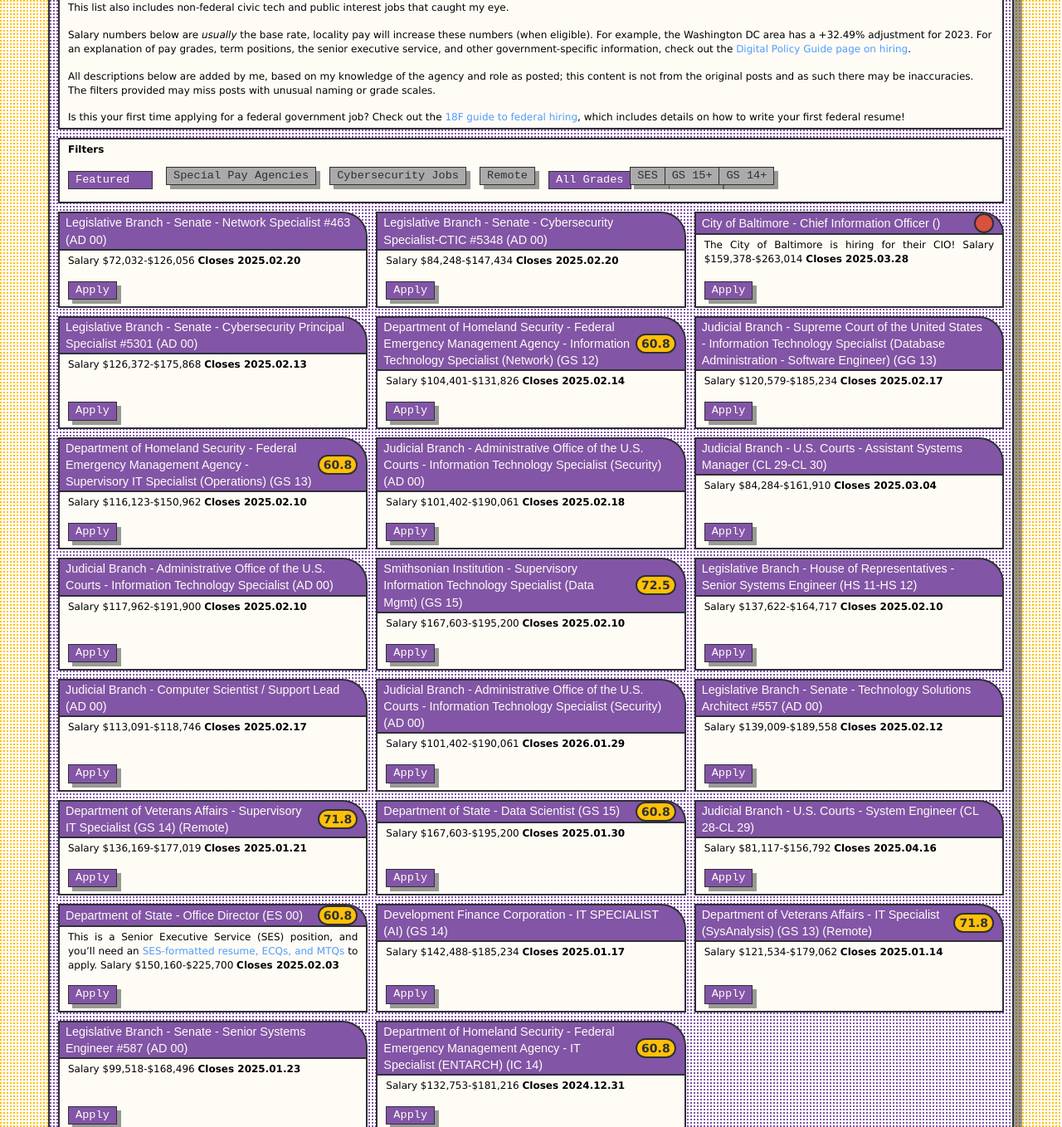
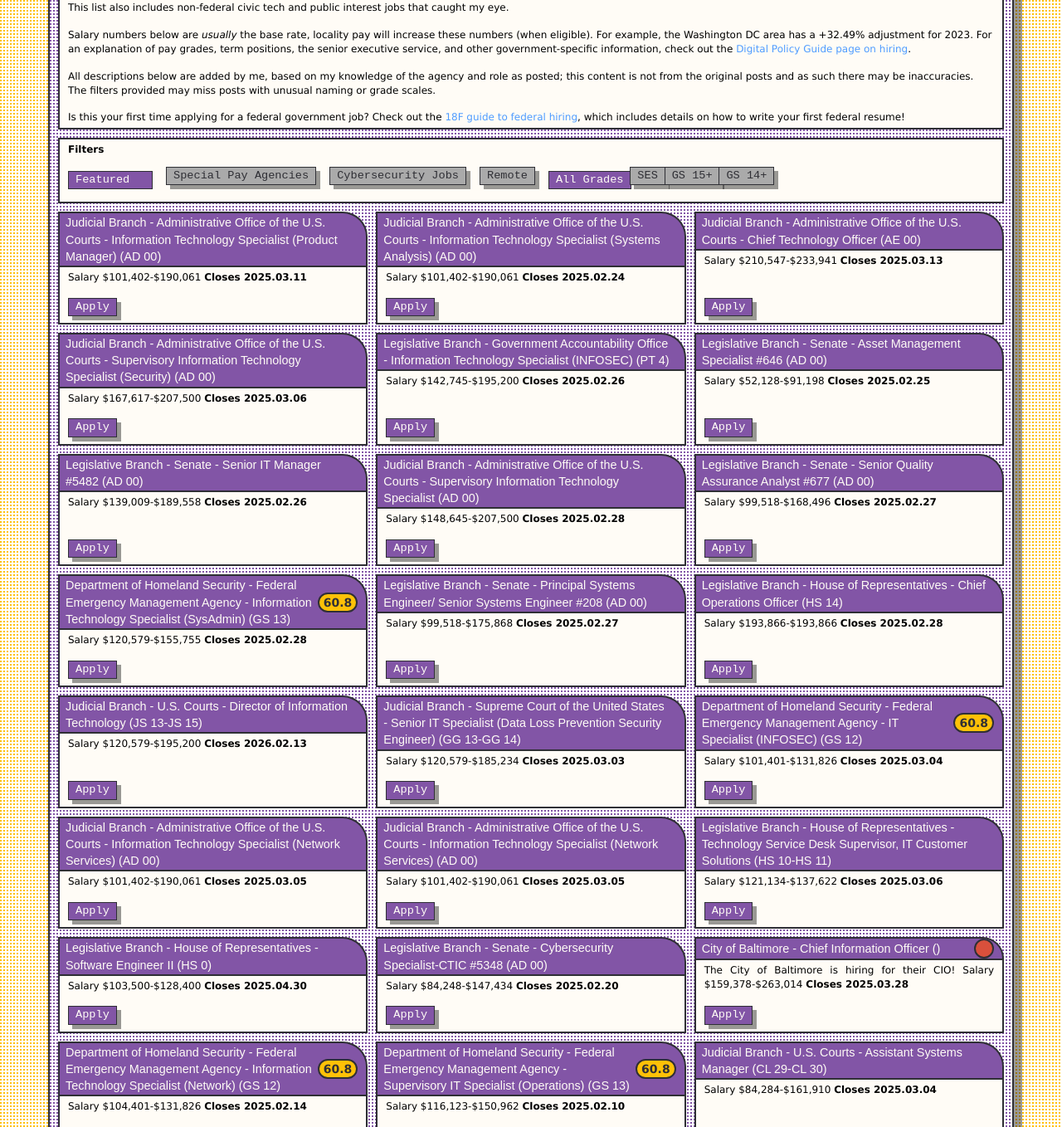
Before and after one commit to krusynth/billhunt.dev, a Jekyll site: the page built from usajobs.md, in a window 1280 px wide and 1400 px high, scrolled down 340 px, cut to the strip 0-1358 px from the top of the window. Shown: the whole strip at 83% size. Built offline with Jekyll 4.4.1, drawn with Linux system fonts in a browser that asks for light colours; some web fonts are replaced.

Commit message:
Updating jobs.

```diff
--- a/_data/usajobs.yml
+++ b/_data/usajobs.yml
@@ -1,15 +1,267 @@
-- id: '830694600'
-  posted: '2025-02-06T15:00:32.6070'
-  closes: '2025-02-20T23:59:59.9970'
+- id: '826059300'
+  posted: '2025-02-18T00:00:00.0000'
+  closes: '2025-03-11T23:59:59.9970'
+  agency: Judicial Branch - Administrative Office of the U.S. Courts
+  department: Judicial Branch
+  organization: Administrative Office of the U.S. Courts
+  title: Information Technology Specialist (Product Manager)
+  lowGrade: AD 00
+  highGrade: AD 00
+  salaryMin: 101402
+  salaryMax: 190061
+  url: https://www.usajobs.gov/GetJob/ViewDetails/826059300
+  remote: false
+  source: usajobs
+- id: '830296600'
+  posted: '2025-02-10T00:00:00.0000'
+  closes: '2025-02-24T23:59:59.9970'
+  agency: Judicial Branch - Administrative Office of the U.S. Courts
+  department: Judicial Branch
+  organization: Administrative Office of the U.S. Courts
+  title: Information Technology Specialist (Systems Analysis)
+  lowGrade: AD 00
+  highGrade: AD 00
+  salaryMin: 101402
+  salaryMax: 190061
+  url: https://www.usajobs.gov/GetJob/ViewDetails/830296600
+  remote: false
+  source: usajobs
+- id: '830705100'
+  posted: '2025-02-13T00:00:00.0000'
+  closes: '2025-03-13T23:59:59.9970'
+  agency: Judicial Branch - Administrative Office of the U.S. Courts
+  department: Judicial Branch
+  organization: Administrative Office of the U.S. Courts
+  title: Chief Technology Officer
+  lowGrade: AE 00
+  highGrade: AE 00
+  salaryMin: 210547
+  salaryMax: 233941
+  url: https://www.usajobs.gov/GetJob/ViewDetails/830705100
+  remote: false
+  source: usajobs
+- id: '831068500'
+  posted: '2025-02-21T00:00:00.0000'
+  closes: '2025-03-06T23:59:59.9970'
+  agency: Judicial Branch - Administrative Office of the U.S. Courts
+  department: Judicial Branch
+  organization: Administrative Office of the U.S. Courts
+  title: Supervisory Information Technology Specialist (Security)
+  lowGrade: AD 00
+  highGrade: AD 00
+  salaryMin: 167617
+  salaryMax: 207500
+  url: https://www.usajobs.gov/GetJob/ViewDetails/831068500
+  remote: false
+  source: usajobs
+- id: '831111600'
+  posted: '2025-02-12T00:00:00.0000'
+  closes: '2025-02-26T23:59:59.9970'
+  agency: Legislative Branch - Government Accountability Office
+  department: Legislative Branch
+  organization: Government Accountability Office
+  title: Information Technology Specialist (INFOSEC)
+  lowGrade: PT 4
+  highGrade: PT 4
+  salaryMin: 142745
+  salaryMax: 195200
+  url: https://www.usajobs.gov/GetJob/ViewDetails/831111600
+  remote: false
+  source: usajobs
+- id: '831176900'
+  posted: '2025-02-11T00:00:00.0000'
+  closes: '2025-02-25T23:59:59.9970'
   agency: Legislative Branch - Senate
   department: Legislative Branch
   organization: Senate
-  title: 'Network Specialist #463'
+  title: 'Asset Management Specialist #646'
   lowGrade: AD 00
   highGrade: AD 00
-  salaryMin: 72032
-  salaryMax: 126056
-  url: https://www.usajobs.gov/GetJob/ViewDetails/830694600
+  salaryMin: 52128
+  salaryMax: 91198
+  url: https://www.usajobs.gov/GetJob/ViewDetails/831176900
+  remote: false
+  source: usajobs
+- id: '831356300'
+  posted: '2025-02-12T16:00:30.5170'
+  closes: '2025-02-26T23:59:59.9970'
+  agency: Legislative Branch - Senate
+  department: Legislative Branch
+  organization: Senate
+  title: 'Senior IT Manager #5482'
+  lowGrade: AD 00
+  highGrade: AD 00
+  salaryMin: 139009
+  salaryMax: 189558
+  url: https://www.usajobs.gov/GetJob/ViewDetails/831356300
+  remote: false
+  source: usajobs
+- id: '831457500'
+  posted: '2025-02-14T00:00:00.0000'
+  closes: '2025-02-28T23:59:59.9970'
+  agency: Judicial Branch - Administrative Office of the U.S. Courts
+  department: Judicial Branch
+  organization: Administrative Office of the U.S. Courts
+  title: Supervisory Information  Technology Specialist
+  lowGrade: AD 00
+  highGrade: AD 00
+  salaryMin: 148645
+  salaryMax: 207500
+  url: https://www.usajobs.gov/GetJob/ViewDetails/831457500
+  remote: false
+  source: usajobs
+- id: '831484900'
+  posted: '2025-02-13T13:00:37.3830'
+  closes: '2025-02-27T23:59:59.9970'
+  agency: Legislative Branch - Senate
+  department: Legislative Branch
+  organization: Senate
+  title: 'Senior Quality Assurance Analyst #677'
+  lowGrade: AD 00
+  highGrade: AD 00
+  salaryMin: 99518
+  salaryMax: 168496
+  url: https://www.usajobs.gov/GetJob/ViewDetails/831484900
+  remote: false
+  source: usajobs
+- id: '831495300'
+  posted: '2025-02-14T10:36:06.1530'
+  closes: '2025-02-28T23:59:59.9970'
+  agency: Department of Homeland Security - Federal Emergency Management Agency
+  department: Department of Homeland Security
+  organization: Federal Emergency Management Agency
+  title: Information Technology Specialist (SysAdmin)
+  lowGrade: GS 13
+  highGrade: GS 13
+  salaryMin: 120579
+  salaryMax: 155755
+  url: https://www.usajobs.gov/GetJob/ViewDetails/831495300
+  remote: false
+  source: usajobs
+- id: '831518100'
+  posted: '2025-02-13T15:00:55.4030'
+  closes: '2025-02-27T23:59:59.9970'
+  agency: Legislative Branch - Senate
+  department: Legislative Branch
+  organization: Senate
+  title: 'Principal Systems Engineer/ Senior Systems Engineer #208'
+  lowGrade: AD 00
+  highGrade: AD 00
+  salaryMin: 99518
+  salaryMax: 175868
+  url: https://www.usajobs.gov/GetJob/ViewDetails/831518100
+  remote: false
+  source: usajobs
+- id: '831559200'
+  posted: '2025-02-13T18:00:22.1630'
+  closes: '2025-02-28T23:59:59.9970'
+  agency: Legislative Branch - House of Representatives
+  department: Legislative Branch
+  organization: House of Representatives
+  title: Chief Operations Officer
+  lowGrade: HS 14
+  highGrade: HS 14
+  salaryMin: 193866
+  salaryMax: 193866
+  url: https://www.usajobs.gov/GetJob/ViewDetails/831559200
+  remote: false
+  source: usajobs
+- id: '831587200'
+  posted: '2025-02-14T00:00:00.0000'
+  closes: '2026-02-13T23:59:59.9970'
+  agency: Judicial Branch - U.S. Courts
+  department: Judicial Branch
+  organization: U.S. Courts
+  title: Director of Information Technology
+  lowGrade: JS 13
+  highGrade: JS 15
+  salaryMin: 120579
+  salaryMax: 195200
+  url: https://www.usajobs.gov/GetJob/ViewDetails/831587200
+  remote: false
+  source: usajobs
+- id: '831587600'
+  posted: '2025-02-14T09:32:12.4100'
+  closes: '2025-03-03T23:59:59.9970'
+  agency: Judicial Branch - Supreme Court of the United States
+  department: Judicial Branch
+  organization: Supreme Court of the United States
+  title: Senior IT Specialist (Data Loss Prevention Security Engineer)
+  lowGrade: GG 13
+  highGrade: GG 14
+  salaryMin: 120579
+  salaryMax: 185234
+  url: https://www.usajobs.gov/GetJob/ViewDetails/831587600
+  remote: false
+  source: usajobs
+- id: '831702300'
+  posted: '2025-02-18T08:26:56.9000'
+  closes: '2025-03-04T23:59:59.9970'
+  agency: Department of Homeland Security - Federal Emergency Management Agency
+  department: Department of Homeland Security
+  organization: Federal Emergency Management Agency
+  title: IT Specialist (INFOSEC)
+  lowGrade: GS 12
+  highGrade: GS 12
+  salaryMin: 101401
+  salaryMax: 131826
+  url: https://www.usajobs.gov/GetJob/ViewDetails/831702300
+  remote: false
+  source: usajobs
+- id: '831732000'
+  posted: '2025-02-19T00:00:00.0000'
+  closes: '2025-03-05T23:59:59.9970'
+  agency: Judicial Branch - Administrative Office of the U.S. Courts
+  department: Judicial Branch
+  organization: Administrative Office of the U.S. Courts
+  title: Information Technology Specialist (Network Services)
+  lowGrade: AD 00
+  highGrade: AD 00
+  salaryMin: 101402
+  salaryMax: 190061
+  url: https://www.usajobs.gov/GetJob/ViewDetails/831732000
+  remote: false
+  source: usajobs
+- id: '831752500'
+  posted: '2025-02-19T00:00:00.0000'
+  closes: '2025-03-05T23:59:59.9970'
+  agency: Judicial Branch - Administrative Office of the U.S. Courts
+  department: Judicial Branch
+  organization: Administrative Office of the U.S. Courts
+  title: Information Technology Specialist (Network Services)
+  lowGrade: AD 00
+  highGrade: AD 00
+  salaryMin: 101402
+  salaryMax: 190061
+  url: https://www.usajobs.gov/GetJob/ViewDetails/831752500
+  remote: false
+  source: usajobs
+- id: '832100800'
+  posted: '2025-02-20T16:00:27.8430'
+  closes: '2025-03-06T23:59:59.9970'
+  agency: Legislative Branch - House of Representatives
+  department: Legislative Branch
+  organization: House of Representatives
+  title: Technology Service Desk Supervisor, IT Customer Solutions
+  lowGrade: HS 10
+  highGrade: HS 11
+  salaryMin: 121134
+  salaryMax: 137622
+  url: https://www.usajobs.gov/GetJob/ViewDetails/832100800
+  remote: false
+  source: usajobs
+- id: '832152200'
+  posted: '2025-02-21T10:00:34.4670'
+  closes: '2025-04-30T23:59:59.9970'
+  agency: Legislative Branch - House of Representatives
+  department: Legislative Branch
+  organization: House of Representatives
+  title: Software Engineer II
+  lowGrade: HS 0
+  highGrade: HS 0
+  salaryMin: 103500
+  salaryMax: 128400
+  url: https://www.usajobs.gov/GetJob/ViewDetails/832152200
   remote: false
   source: usajobs
 - id: '830694700'
@@ -40,20 +292,6 @@
   remote: false
   source: other
   content: The City of Baltimore is hiring for their CIO!
-- id: '829979000'
-  posted: '2025-01-30T17:00:35.9900'
-  closes: '2025-02-13T23:59:59.9970'
-  agency: Legislative Branch - Senate
-  department: Legislative Branch
-  organization: Senate
-  title: 'Cybersecurity Principal Specialist #5301'
-  lowGrade: AD 00
-  highGrade: AD 00
-  salaryMin: 126372
-  salaryMax: 175868
-  url: https://www.usajobs.gov/GetJob/ViewDetails/829979000
-  remote: false
-  source: usajobs
 - id: '830082200'
   posted: '2025-01-31T00:00:00.0000'
   closes: '2025-02-14T23:59:59.9970'
@@ -66,22 +304,6 @@
   salaryMin: 104401
   salaryMax: 131826
   url: https://www.usajobs.gov/GetJob/ViewDetails/830082200
-  remote: false
-  source: usajobs
-- id: '830158200'
-  posted: '2025-02-03T07:37:10.8630'
-  closes: '2025-02-17T23:59:59.9970'
-  agency: Judicial Branch - Supreme Court of the United States
-  department: Judicial Branch
-  organization: Supreme Court of the United States
-  title: >-
-    Information Technology Specialist (Database Administration - Software
-    Engineer)
-  lowGrade: GG 13
-  highGrade: GG 13
-  salaryMin: 120579
-  salaryMax: 185234
-  url: https://www.usajobs.gov/GetJob/ViewDetails/830158200
   remote: false
   source: usajobs
 - id: '830187200'
@@ -98,20 +320,6 @@
   url: https://www.usajobs.gov/GetJob/ViewDetails/830187200
   remote: false
   source: usajobs
-- id: '830265900'
-  posted: '2025-02-04T00:00:00.0000'
-  closes: '2025-02-18T23:59:59.9970'
-  agency: Judicial Branch - Administrative Office of the U.S. Courts
-  department: Judicial Branch
-  organization: Administrative Office of the U.S. Courts
-  title: Information Technology Specialist (Security)
-  lowGrade: AD 00
-  highGrade: AD 00
-  salaryMin: 101402
-  salaryMax: 190061
-  url: https://www.usajobs.gov/GetJob/ViewDetails/830265900
-  remote: false
-  source: usajobs
 - id: '830427000'
   posted: '2025-02-04T16:19:57.3970'
   closes: '2025-03-04T23:59:59.9970'
@@ -124,20 +332,6 @@
   salaryMin: 84284
   salaryMax: 161910
   url: https://www.usajobs.gov/GetJob/ViewDetails/830427000
-  remote: false
-  source: usajobs
-- id: '826984600'
-  posted: '2025-01-25T00:00:00.0000'
-  closes: '2025-02-10T23:59:59.9970'
-  agency: Judicial Branch - Administrative Office of the U.S. Courts
-  department: Judicial Branch
-  organization: Administrative Office of the U.S. Courts
-  title: Information Technology Specialist
-  lowGrade: AD 00
-  highGrade: AD 00
-  salaryMin: 117962
-  salaryMax: 191900
-  url: https://www.usajobs.gov/GetJob/ViewDetails/826984600
   remote: false
   source: usajobs
 - id: '829355300'
@@ -154,20 +348,6 @@
   url: https://www.usajobs.gov/GetJob/ViewDetails/829355300
   remote: false
   source: usajobs
-- id: '829417600'
-  posted: '2025-01-27T13:00:35.9570'
-  closes: '2025-02-10T23:59:59.9970'
-  agency: Legislative Branch - House of Representatives
-  department: Legislative Branch
-  organization: House of Representatives
-  title: Senior Systems Engineer
-  lowGrade: HS 11
-  highGrade: HS 12
-  salaryMin: 137622
-  salaryMax: 164717
-  url: https://www.usajobs.gov/GetJob/ViewDetails/829417600
-  remote: false
-  source: usajobs
 - id: '829468900'
   posted: '2025-01-27T16:43:49.8570'
   closes: '2025-02-17T23:59:59.9970'
@@ -180,20 +360,6 @@
   salaryMin: 113091
   salaryMax: 118746
   url: https://www.usajobs.gov/GetJob/ViewDetails/829468900
-  remote: false
-  source: usajobs
-- id: '829630200'
-  posted: '2025-01-30T00:00:00.0000'
-  closes: '2026-01-29T23:59:59.9970'
-  agency: Judicial Branch - Administrative Office of the U.S. Courts
-  department: Judicial Branch
-  organization: Administrative Office of the U.S. Courts
-  title: Information Technology Specialist (Security)
-  lowGrade: AD 00
-  highGrade: AD 00
-  salaryMin: 101402
-  salaryMax: 190061
-  url: https://www.usajobs.gov/GetJob/ViewDetails/829630200
   remote: false
   source: usajobs
 - id: '829809100'
@@ -210,20 +376,6 @@
   url: https://www.usajobs.gov/GetJob/ViewDetails/829809100
   remote: false
   source: usajobs
-- id: '827902800'
-  posted: '2025-01-14T08:32:39.0730'
-  closes: '2025-01-21T23:59:59.9970'
-  agency: Department of Veterans Affairs
-  department: Department of Veterans Affairs
-  organization: Deputy Assistant Secretary for Information and Technology
-  title: Supervisory IT Specialist
-  lowGrade: GS 14
-  highGrade: GS 14
-  salaryMin: 136169
-  salaryMax: 177019
-  url: https://www.usajobs.gov/GetJob/ViewDetails/827902800
-  remote: true
-  source: usajobs
 - id: '828213100'
   posted: '2025-01-16T00:00:00.0000'
   closes: '2025-01-30T23:59:59.9970'
@@ -236,20 +388,6 @@
   salaryMin: 167603
   salaryMax: 195200
   url: https://www.usajobs.gov/GetJob/ViewDetails/828213100
-  remote: false
-  source: usajobs
-- id: '828639300'
-  posted: '2025-01-16T17:49:51.4370'
-  closes: '2025-04-16T23:59:59.9970'
-  agency: Judicial Branch - U.S. Courts
-  department: Judicial Branch
-  organization: U.S. Courts
-  title: System Engineer
-  lowGrade: CL 28
-  highGrade: CL 29
-  salaryMin: 81117
-  salaryMax: 156792
-  url: https://www.usajobs.gov/GetJob/ViewDetails/828639300
   remote: false
   source: usajobs
 - id: '828868100'
@@ -266,20 +404,6 @@
   url: https://www.usajobs.gov/GetJob/ViewDetails/828868100
   remote: false
   source: usajobs
-- id: '826320300'
-  posted: '2025-01-06T00:00:00.0000'
-  closes: '2025-01-17T23:59:59.9970'
-  agency: Development Finance Corporation
-  department: Other Agencies and Independent Organizations
-  organization: Development Finance Corporation
-  title: IT SPECIALIST (AI)
-  lowGrade: GS 14
-  highGrade: GS 14
-  salaryMin: 142488
-  salaryMax: 185234
-  url: https://www.usajobs.gov/GetJob/ViewDetails/826320300
-  remote: false
-  source: usajobs
 - id: '827031500'
   posted: '2025-01-07T00:00:00.0000'
   closes: '2025-01-14T23:59:59.9970'
@@ -293,20 +417,6 @@
   salaryMax: 179062
   url: https://www.usajobs.gov/GetJob/ViewDetails/827031500
   remote: true
-  source: usajobs
-- id: '827435800'
-  posted: '2025-01-09T18:00:35.3270'
-  closes: '2025-01-23T23:59:59.9970'
-  agency: Legislative Branch - Senate
-  department: Legislative Branch
-  organization: Senate
-  title: 'Senior Systems Engineer #587'
-  lowGrade: AD 00
-  highGrade: AD 00
-  salaryMin: 99518
-  salaryMax: 168496
-  url: https://www.usajobs.gov/GetJob/ViewDetails/827435800
-  remote: false
   source: usajobs
 - id: '824204900'
   posted: '2024-12-16T09:18:49.8630'
```
